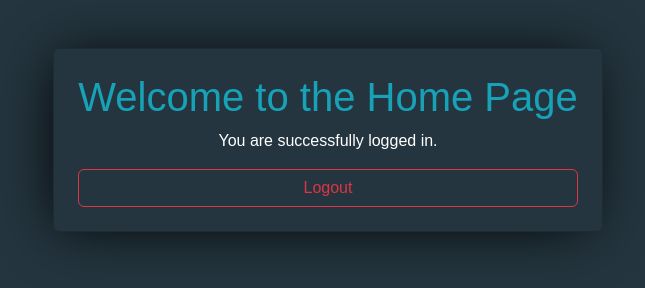
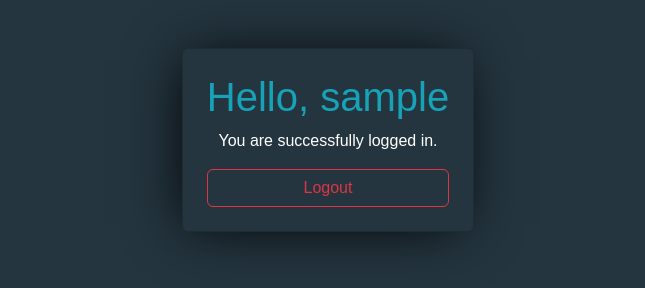
Before and after one commit to mostafaHalwag/loginProject, a plain HTML site: page home.html in a window 1280 px wide. Shown: the whole page, without its empty margins (312-957 px from the left). Drawn offline with nearby package versions, Linux system fonts and the light colour scheme; sample sign-in values are in the browser's storage.

Commit message:
Add files via upload

```diff
--- a/home.html
+++ b/home.html
@@ -11,7 +11,7 @@
 
 <body class="home">
     <div class="container my-5 text-center h-100 d-flex align-items-center flex-column"><div class="p-4  text-center card">
-        <h1>Welcome to the Home Page</h1>
+        <h1 id="username"></h1>
         <p class="text-white">You are successfully logged in.</p>
         <button class="btn btn-outline-danger" onclick="logout();">Logout</button></div>
     <script src="js/bootstrap.min.js"></script>
--- a/js/main.js
+++ b/js/main.js
@@ -18,9 +18,12 @@ function isEmpty() {
 }
 
 function isEmailExist() {
+  console.log('Checking email existence');
     for (var i = 0; i < signUpArray.length; i++) {
         if (signUpArray[i].email.toLowerCase() == signupEmail.value.toLowerCase()) {
-            return false
+            return true
+        } else{
+            return false;
         }
     }
 }
@@ -95,3 +98,8 @@ function logout() {
     localStorage.removeItem('sessionUsername')
     location.replace('/index.html')
 }
+
+const userName = localStorage.getItem('sessionUsername')
+if (userName) {
+    document.getElementById('username').innerHTML = "Hello, " + userName
+}
```
